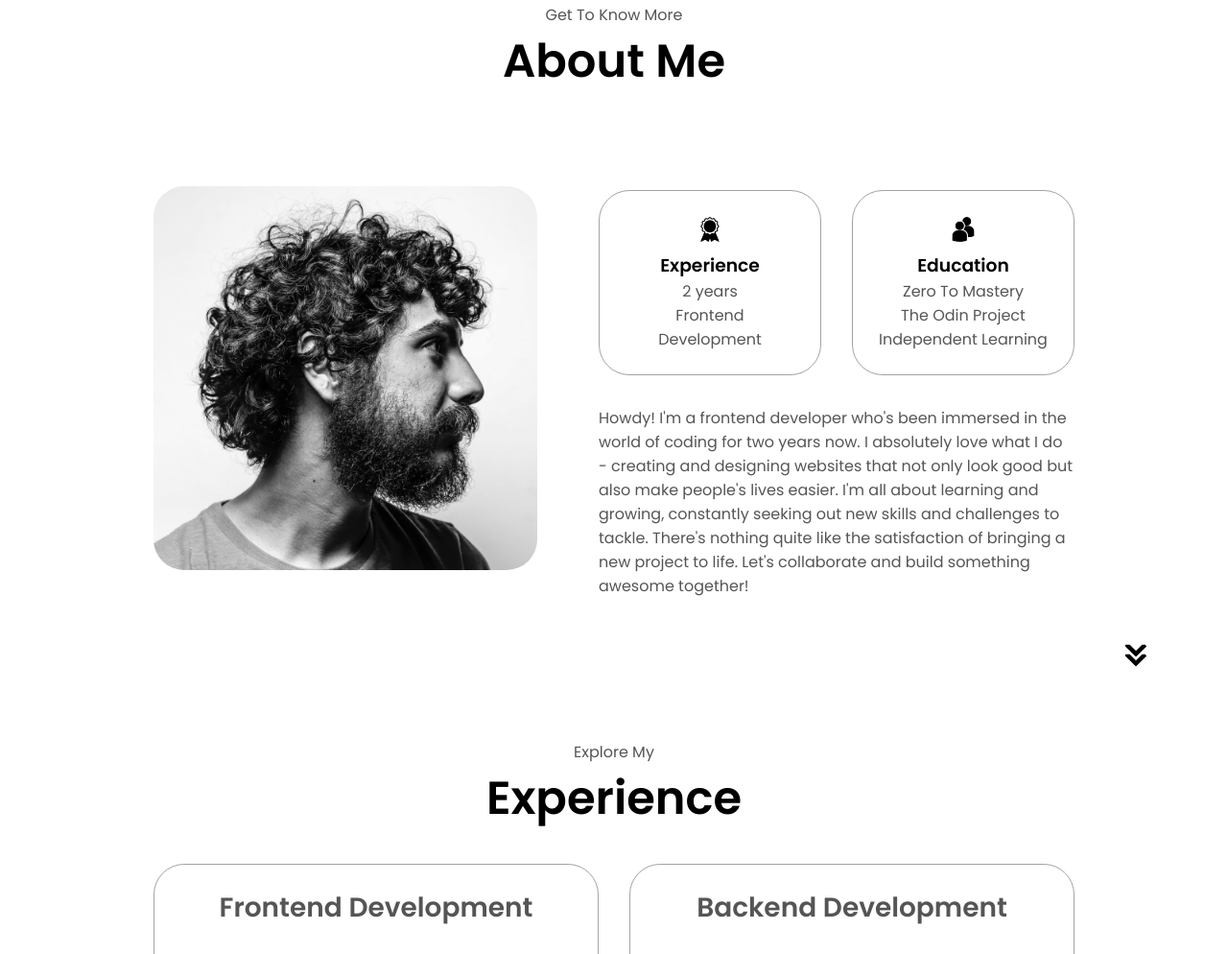
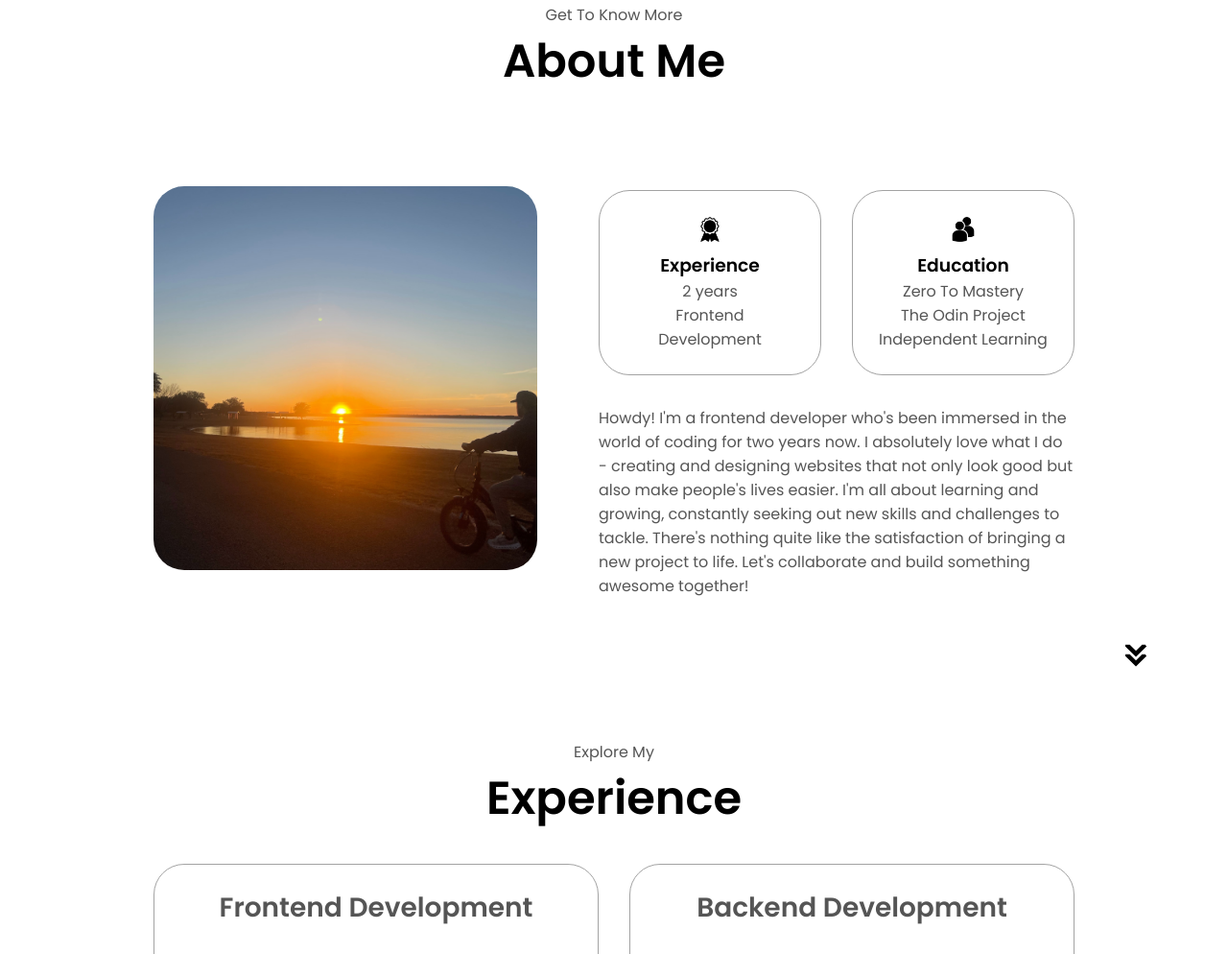
Before and after one commit to marksharrow/html-css-js-portfolio, a plain HTML site: page index.html in a window 1280 px wide. Shown: the part 925-1919 px from the top of the page at 96% size. Drawn offline with Linux system fonts and the light colour scheme.

Commit message:
Update index.html

```diff
--- a/index.html
+++ b/index.html
@@ -67,7 +67,7 @@
     <div class="section-container">
       <div class="section__pic-container">
         <img
-        src="./assets/about-pic.png"
+        src="./assets/About-me.png"
         alt="Profile picture"
         class="about-pic"
         />
```
